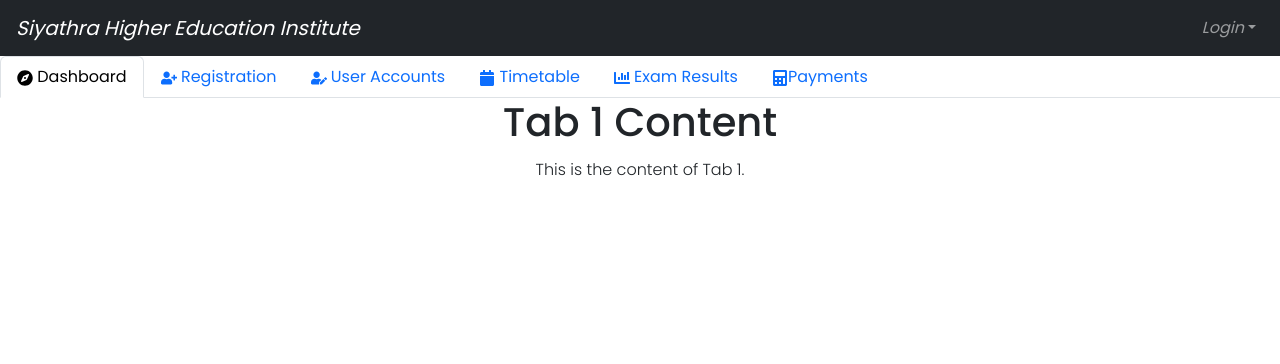
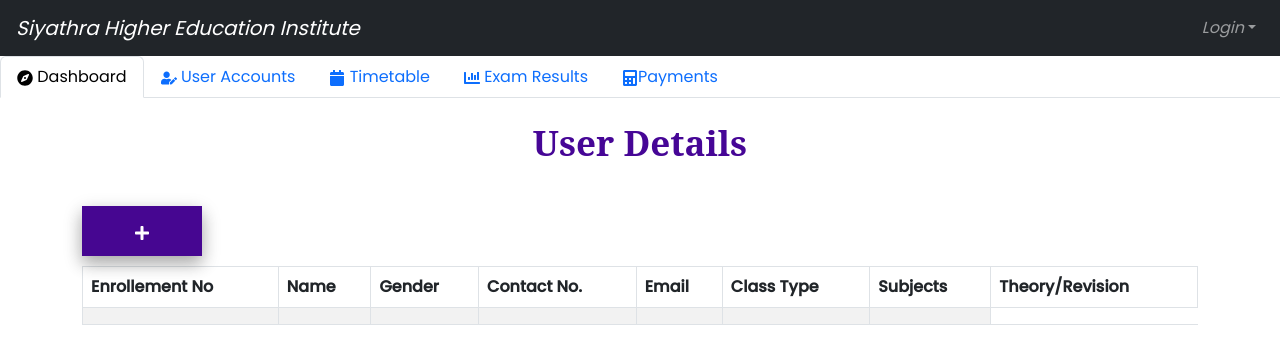
Before and after one commit to indika02/Group-project3.2, a React (Create React App) app in the folder client/: page /admin in a window 1280 px wide. Shown: the top 364 px of the page. Built offline with nearby package versions, Linux system fonts and the light colour scheme; no server answers.

Commit message:
timetable function

```diff
--- a/client/src/Admin/Admin.js
+++ b/client/src/Admin/Admin.js
@@ -4,9 +4,8 @@
       import { FaCalculator, FaCalendar, FaChartBar, FaCompass,FaSignOutAlt, FaUserEdit, FaUserPlus } from "react-icons/fa";
       import {Row,Col} from 'react-bootstrap';
       import { Table,Form} from 'react-bootstrap';
-      import StdReg from './Registration/Student/StdReg';
-import TeaReg from './Registration/Teacher/TeaReg';
-import Timetable from './Timetable/Timetable';
+      import Timetable from './Timetable/Timetable';
+import StdDetails from './Registration/Student/stddetails';
 
       function Admin ()  {
 
@@ -37,45 +36,37 @@ import Timetable from './Timetable/Timetable';
                 <Nav.Link eventKey="tab1"><FaCompass/> Dashboard</Nav.Link>
               </Nav.Item>
               <Nav.Item>
-                <Nav.Link eventKey="tab2"><FaUserPlus/> Registration</Nav.Link>
+                <Nav.Link eventKey="tab2"><FaUserEdit/> User Accounts</Nav.Link>
               </Nav.Item>
               <Nav.Item>
-                <Nav.Link eventKey="tab3"><FaUserEdit/> User Accounts</Nav.Link>
+                <Nav.Link eventKey="tab3"><FaCalendar/> Timetable</Nav.Link>
               </Nav.Item>
               <Nav.Item>
-                <Nav.Link eventKey="tab4"><FaCalendar/> Timetable</Nav.Link>
+                <Nav.Link eventKey="tab4"><FaChartBar/> Exam Results</Nav.Link>
               </Nav.Item>
               <Nav.Item>
-                <Nav.Link eventKey="tab5"><FaChartBar/> Exam Results</Nav.Link>
-              </Nav.Item>
-              <Nav.Item>
-                <Nav.Link eventKey="tab6"><FaCalculator/>Payments</Nav.Link>
+                <Nav.Link eventKey="tab5"><FaCalculator/>Payments</Nav.Link>
               </Nav.Item>
             </Nav>
             <Tab.Content>
               <Tab.Pane eventKey="tab1" className='tab'>
-                <h1>Tab 1 Content</h1>
-                <p>This is the content of Tab 1.</p>
-
+                <h4>User Details</h4>
+                <StdDetails/>
               </Tab.Pane>
               <Tab.Pane eventKey="tab2"  className='tab'>
-              <h4>Student Registration</h4>
-              <StdReg/>
+                <h4>User Account Management</h4>
               </Tab.Pane>
               <Tab.Pane eventKey="tab3"  className='tab'>
-                <h4>User Account Management</h4>
-              </Tab.Pane>
-              <Tab.Pane eventKey="tab4"  className='tab'>
                 <h1>Timetable Management</h1>
                 <Timetable/>
               </Tab.Pane>
-              <Tab.Pane eventKey="tab5"  className='tab'>
+              <Tab.Pane eventKey="tab4"  className='tab'>
                 <h1>Tab 3 Content</h1>
                 <Container>
                 <p>Lorem Ipsum is simply dummy text of the printing and typesetting industry. Lorem Ipsum has been the industry's standard dummy text ever since the 1500s, when an unknown printer took a galley of type and scrambled it to make a type specimen book. It has survived not only five centuries, but also the leap into electronic typesetting, remaining essentially unchanged. It was popularised in the 1960s with the release of Letraset sheets containing Lorem Ipsum passages, and more recently with desktop publishing software like Aldus PageMaker including versions of Lorem Ipsum.</p>
               </Container>
               </Tab.Pane>
-              <Tab.Pane eventKey="tab6"  className='tab'>
+              <Tab.Pane eventKey="tab5"  className='tab'>
                 <h1>Tab 3 Content</h1>
                 <p>This is the content of Tab 3.</p>
               </Tab.Pane>
--- a/client/src/Admin/Registration/Student/StdReg.js
+++ b/client/src/Admin/Registration/Student/StdRegform.js
@@ -4,7 +4,7 @@
     import './stdreg.css';
     import swal from 'sweetalert';
 
-    export default function StdReg() {
+    export default function StdRegform() {
 
         const [index,setIndex]=useState("");
         const [name,setName]=useState("");
@@ -51,7 +51,7 @@
         }
     return (
         <div>
-
+        <h4>Student Registration Form</h4>
             <form onSubmit={sendData}>
             <div className='form-group'>
                     <label for="index">Student's Enrollement No</label>
@@ -232,7 +232,7 @@
                 </div>
 
 
-                <button type='submit' className='btn btn-primary'>Save</button>
+                <button type='submit' className='savebtn'>Save</button>
             </form>
         </div>
 
--- /dev/null
+++ b/client/src/Admin/Registration/Student/stddetails.js
@@ -0,0 +1,45 @@
+import React from "react";
+import { Container, Table } from "react-bootstrap";
+import './stdreg.css';
+import { FaPlus } from "react-icons/fa";
+import { Link } from "react-router-dom";
+
+export default function StdDetails(){
+    return(
+        <div>
+            <Container>
+            <Link to="/stdRegForm">
+             <button className="savebtn"><FaPlus/></button>
+             </Link>
+            <Table striped bordered hover>
+
+              <thead>
+                <tr>
+                <th>Enrollement No</th>
+                <th>Name</th>
+                <th>Gender</th>
+                <th>Contact No.</th>
+                <th>Email</th>
+                <th>Class Type</th>
+                <th>Subjects</th>
+                <th>Theory/Revision</th>
+                </tr>
+              </thead>
+              <tbody>
+                    <tr>
+                    <td></td>
+                    <td></td>
+                    <td></td>
+                    <td></td>
+                    <td></td>
+                    <td></td>
+                    <td></td>
+                  </tr>
+
+
+              </tbody>
+            </Table>
+            </Container>
+        </div>
+    )
+}
--- a/client/src/Admin/Registration/Student/stdreg.css
+++ b/client/src/Admin/Registration/Student/stdreg.css
@@ -4,3 +4,22 @@
 button{
     padding-top: 5px;
 }
+
+.savebtn{
+    background-color: #460691;
+    border: 1px solid #460691;
+    border-radius: 0px;
+    color: rgb(255, 255, 255);
+    padding: 13px 32px;
+    text-align: center;
+    text-decoration: none;
+    display: inline-block;
+    font-size: 16px;
+    font-weight: 400;
+    height: 50px;
+    width: 120px;
+    margin-top: 20px;
+    justify-content: center;
+    float: right;
+    margin-bottom: 10px;
+}
--- a/client/src/App.js
+++ b/client/src/App.js
@@ -7,6 +7,7 @@ import Timetable from './pages/Timetable';
 import Login from './pages/Login';
 import Student from './Dashboard/Student';
 import Admin from './Admin/Admin';
+import StdRegform from './Admin/Registration/Student/StdRegform';
 
 
 
@@ -24,6 +25,7 @@ function App() {
         <Route path='/login' element={<Login/>}/>
         <Route path='/admin' element={<Admin/>}/>
         <Route path='/student' element={<Student/>}/>
+        <Route path='/stdRegForm' element={<StdRegform/>}/>
 
         </Routes>
     </BrowserRouter>
--- a/client/src/pages/Timetable.css
+++ b/client/src/pages/Timetable.css
@@ -1,18 +1,18 @@
 .timetable h1{
     font-family: 'Noto Serif Sinhala',serif;
-    color: #460691;
+    color: #000000;
     font-weight: bold;
     font-style: italic;
     text-align: center;
-    padding: 20px;
+    padding-top : 100px;
 }
 
 .timetable h3{
+   padding-top : 10px;
     font-family: 'Noto Serif Sinhala',serif;
     color: #460691;
     font-weight: bold;
     font-size: 25px;
-    padding: 20px;
     text-align: left;
 }
 
--- a/client/src/pages/Timetable.js
+++ b/client/src/pages/Timetable.js
@@ -8,48 +8,75 @@ import Table from 'react-bootstrap/Table';
 import './Timetable.css';
 import Form from 'react-bootstrap/Form';
 import Button from 'react-bootstrap/esm/Button';
+import { useState,useEffect } from 'react';
 
 const Timetable = () => {
+  const [date,setDate]=useState(new Date());
+  const [Timetables,SetTimetables]=useState([]);
+  const[loading,setLoading] = useState(false)
+
+  useEffect(()=>{
+      setLoading(true)
+      fetch("http://localhost:5000/timetable").then(response=>response.json()).then(json=>SetTimetables(json)).finally(()=>{
+          setLoading(false)
+      })
+  },[])
+
+  useEffect(()=>{
+    const timer=setInterval(()=>{
+      setDate(new Date());
+    },1000*60*60*24);
+    return()=>{
+      clearInterval(timer);
+    };
+  },[]);
+
+  const formatDateToString = (date) => {
+    const options = {year: 'numeric', month: 'long', day: 'numeric' ,weekday: 'long' };
+    return date.toLocaleDateString(undefined, options);
+  };
+
   return (
     <div className='timetable'>
       <NavBar/>
       <Container>
       <h1>Time Tables</h1>
-      <h3>Date: 21st of August 2023</h3>
-      <Table striped>
+      <h3>Date: {formatDateToString(date)}</h3>
+      {loading ? (
+        <div>Loading...</div>
+    ):(
+        <>
+        <Table striped bordered size="sm">
               <thead>
                 <tr>
+                <th>Date</th>
                 <th>Lecturer's Name</th>
                 <th>Subject</th>
                 <th>Time</th>
                 <th>Venue</th>
-          <th>Theory/Re vision</th>
+                <th>O/L or A/L</th>
+                <th>Theory/Revision</th>
                 </tr>
               </thead>
               <tbody>
-        <tr>
-          <td>1</td>
-          <td>Subject</td>
-          <td>Mark</td>
-          <td>Otto</td>
-          <td>@mdo</td>
+                {Timetables.map(Timetable=>(
+                        <tr key={Timetable.id}>
+                        <td>{Timetable.date}</td>
+                        <td>{Timetable.teacher_name}</td>
+                        <td>{Timetable.subject}</td>
+                        <td>{Timetable.time}</td>
+                        <td>{Timetable.venue}</td>
+                        <td>{Timetable.classtype}</td>
+                        <td>{Timetable.type}</td>
                       </tr>
-        <tr>
-          <td>2</td>
-          <td>Subject</td>
-          <td>Jacob</td>
-          <td>Thornton</td>
-          <td>@fat</td>
-        </tr>
-        <tr>
-        <td>3</td>
-        <td>Subject</td>
-          <td>Jacob</td>
-          <td>Thornton</td>
-          <td>@fat</td>
-        </tr>
+                ))}
+
+
+
               </tbody>
             </Table>
+        </>
+    )}
 
         </Container>
         <Footer/>
```
Also changed, not shown: client/src/Admin/Timetable/DisplayTime.js (+28 -17 lines). Lines whose indentation alone changed are shown as unchanged.
